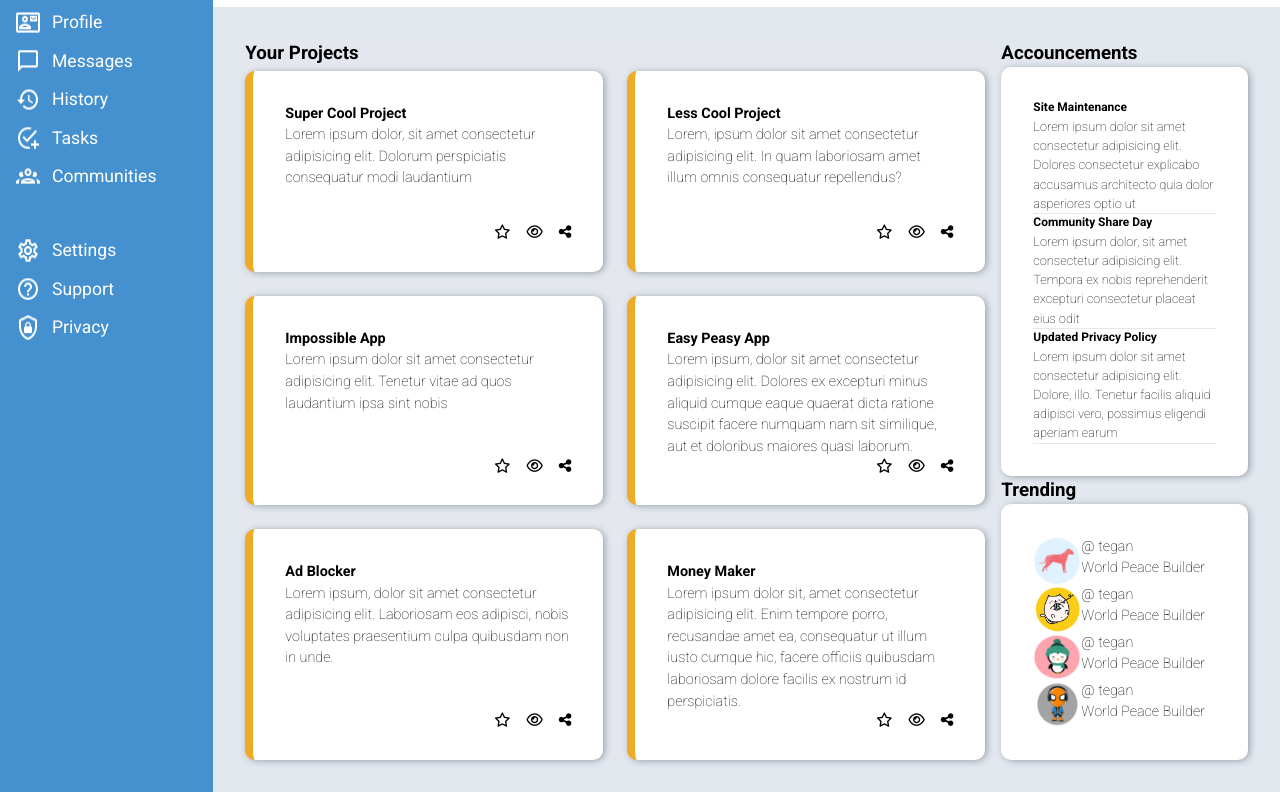
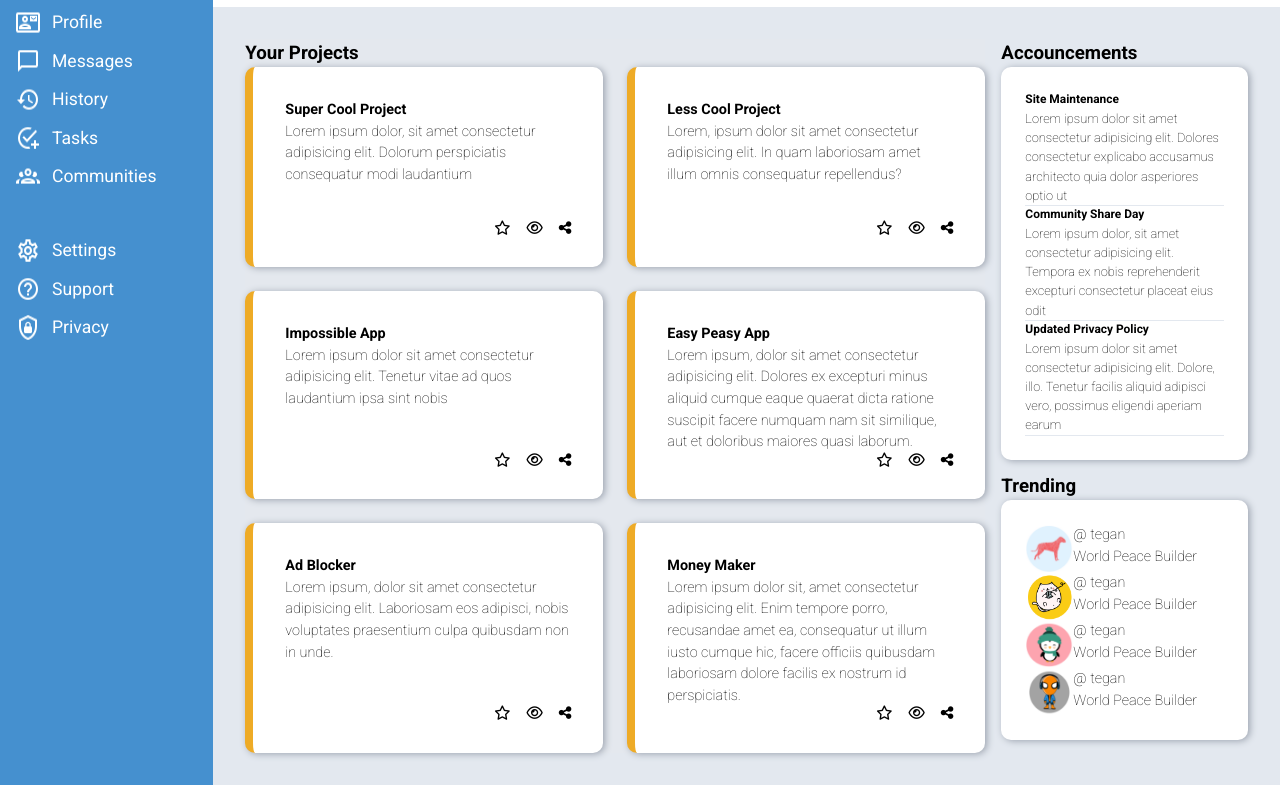
Before and after one commit to andharr/Odin-Admin-Dashboard, a plain HTML site: page index.html in a window 1280 px wide. Shown: the part 129-921 px from the top of the page. Drawn offline with Linux system fonts and the light colour scheme; a web font is replaced by a local one.

Commit message:
update padding on main content cards

```diff
--- a/style.css
+++ b/style.css
@@ -202,11 +202,11 @@
 
   .announcements .card, .trending .card {
     border-left: none;
+    padding: 1.5rem;
   }
 
   .announcements .card div {
     border-bottom: 1px solid #E3E8EF;
-    /* padding: .5rem 0rem; */
   }
 
   .announcements .card p {
```
